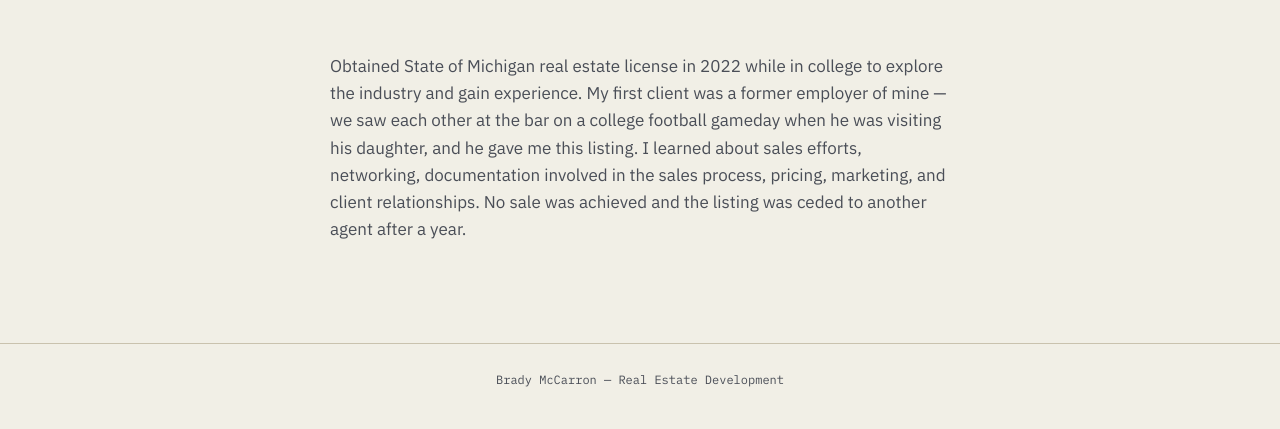
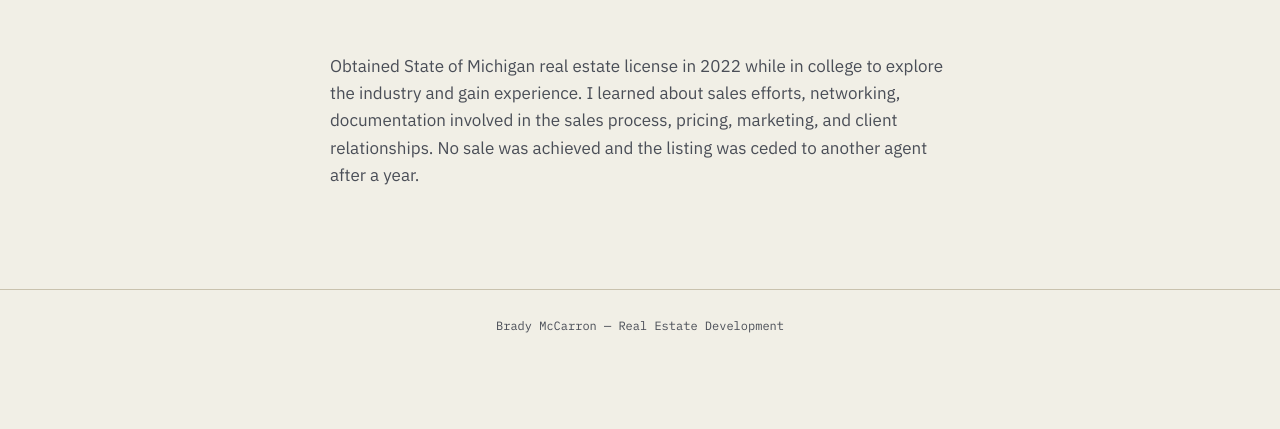
Before and after one commit to bradymccarron9-cloud/redevportfolio, a plain HTML site: page listing.html in a window 1280 px wide. Shown: the part 816-1245 px from the top of the page. After the commit the page ends 1191 px from the top, so only its background shows below. Drawn offline with Linux system fonts and the light colour scheme.

Commit message:
Update listing.html

```diff
--- a/listing.html
+++ b/listing.html
@@ -36,7 +36,7 @@
     </div>
 
     <div class="detail-description">
-      <p>Obtained State of Michigan real estate license in 2022 while in college to explore the industry and gain experience. My first client was a former employer of mine — we saw each other at the bar on a college football gameday when he was visiting his daughter, and he gave me this listing. I learned about sales efforts, networking, documentation involved in the sales process, pricing, marketing, and client relationships. No sale was achieved and the listing was ceded to another agent after a year.</p>
+      <p>Obtained State of Michigan real estate license in 2022 while in college to explore the industry and gain experience. I learned about sales efforts, networking, documentation involved in the sales process, pricing, marketing, and client relationships. No sale was achieved and the listing was ceded to another agent after a year.</p>
     </div>
 
   </div>
```
